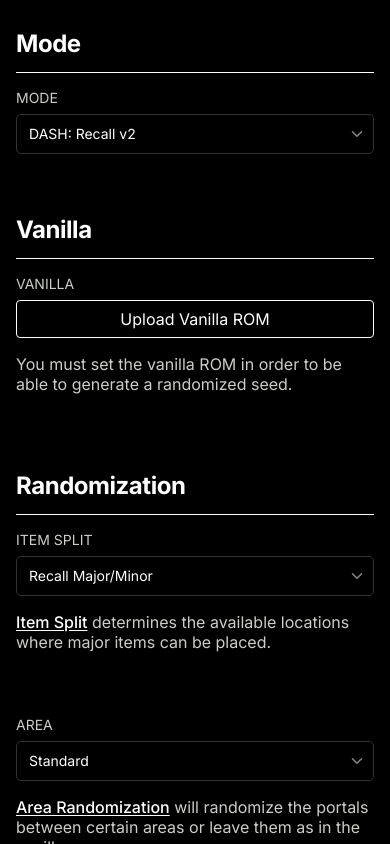
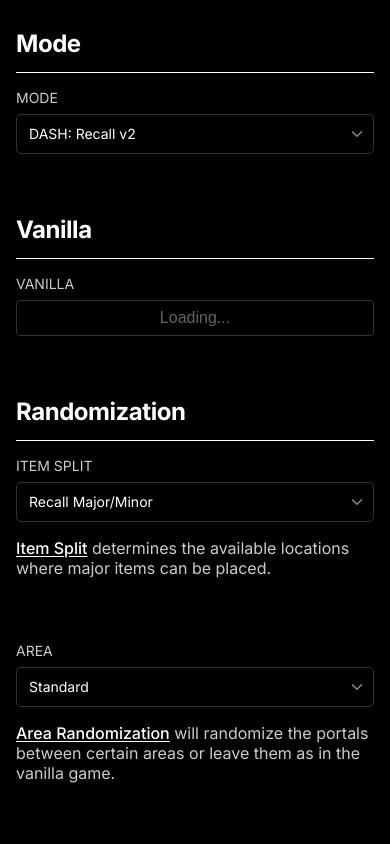
Before and after one commit to dashrando/dash-randomizer, a Next.js app in the folder apps/web/: page /generate in a window 390 px wide. Built offline with nearby package versions, Linux system fonts and the light colour scheme.

Commit message:
prevent layout shift on loading mobile vanilla button

```diff
--- a/apps/web/app/generate/form.tsx
+++ b/apps/web/app/generate/form.tsx
@@ -236,7 +236,7 @@ export default function Form() {
   })
   const [rolledSeed, setRolledSeed] = useState<RolledSeed | null>(null)
   const [signature, setSignature] = useState<string | null>(null)
-  const { data: vanilla } = useVanilla()
+  const { data: vanilla, isLoading: vanillaLoading } = useVanilla()
 
   const onSubmit = async (data: GenerateSeedParams) => {
     try {
@@ -398,7 +398,10 @@ export default function Form() {
           </Section>
           <Section title="Vanilla" className={styles.mobileVanilla}>
             <Option label="Vanilla" name="vanilla">
-              {!vanilla ? (
+              {(vanillaLoading || !vanilla) ? (
+                  <Button variant="secondary" disabled block>Loading...</Button>
+                ) :
+              !vanilla ? (
                 <VanillaButton />
               ) : (
                 <Button variant="secondary" disabled block>Vanilla ROM loaded</Button>
```
